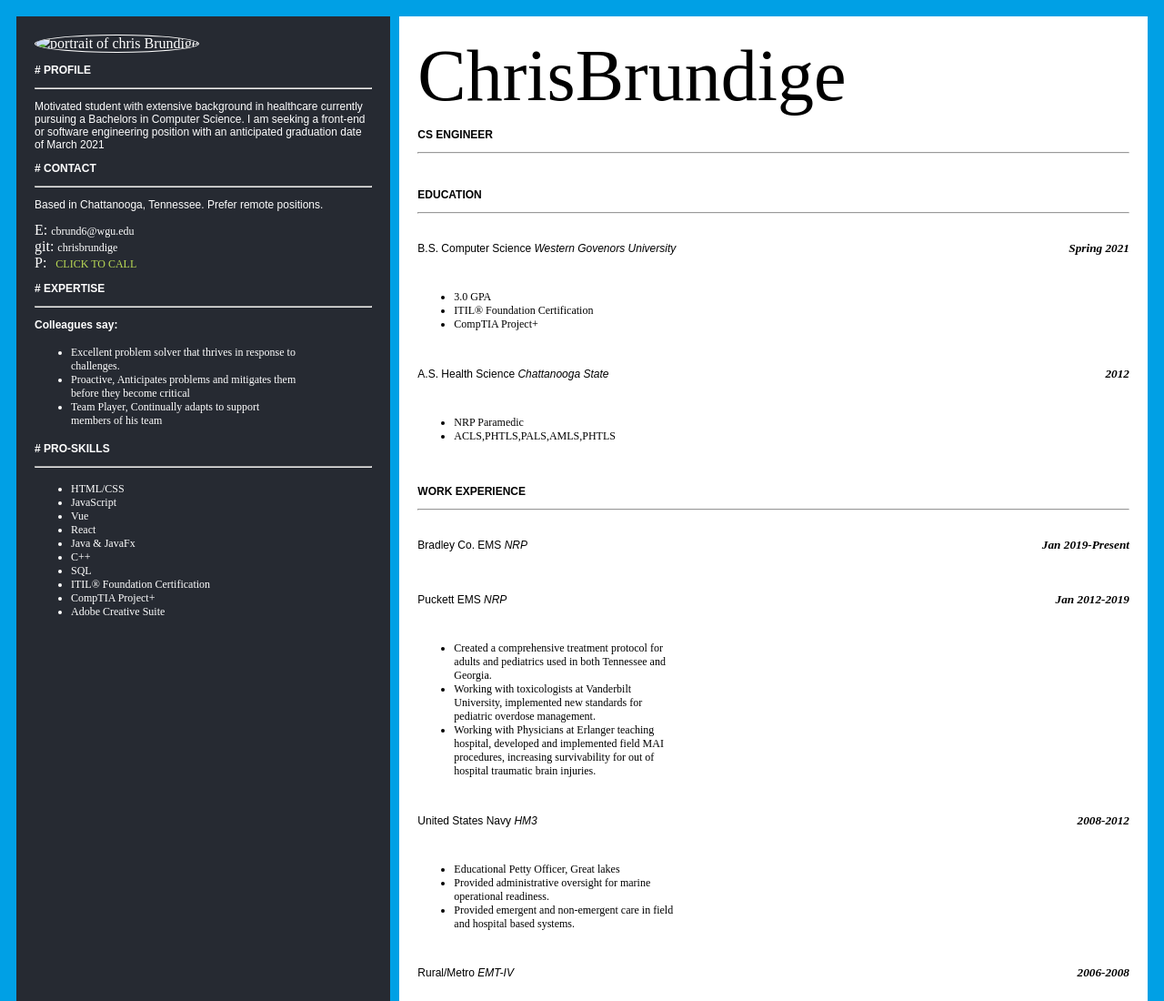
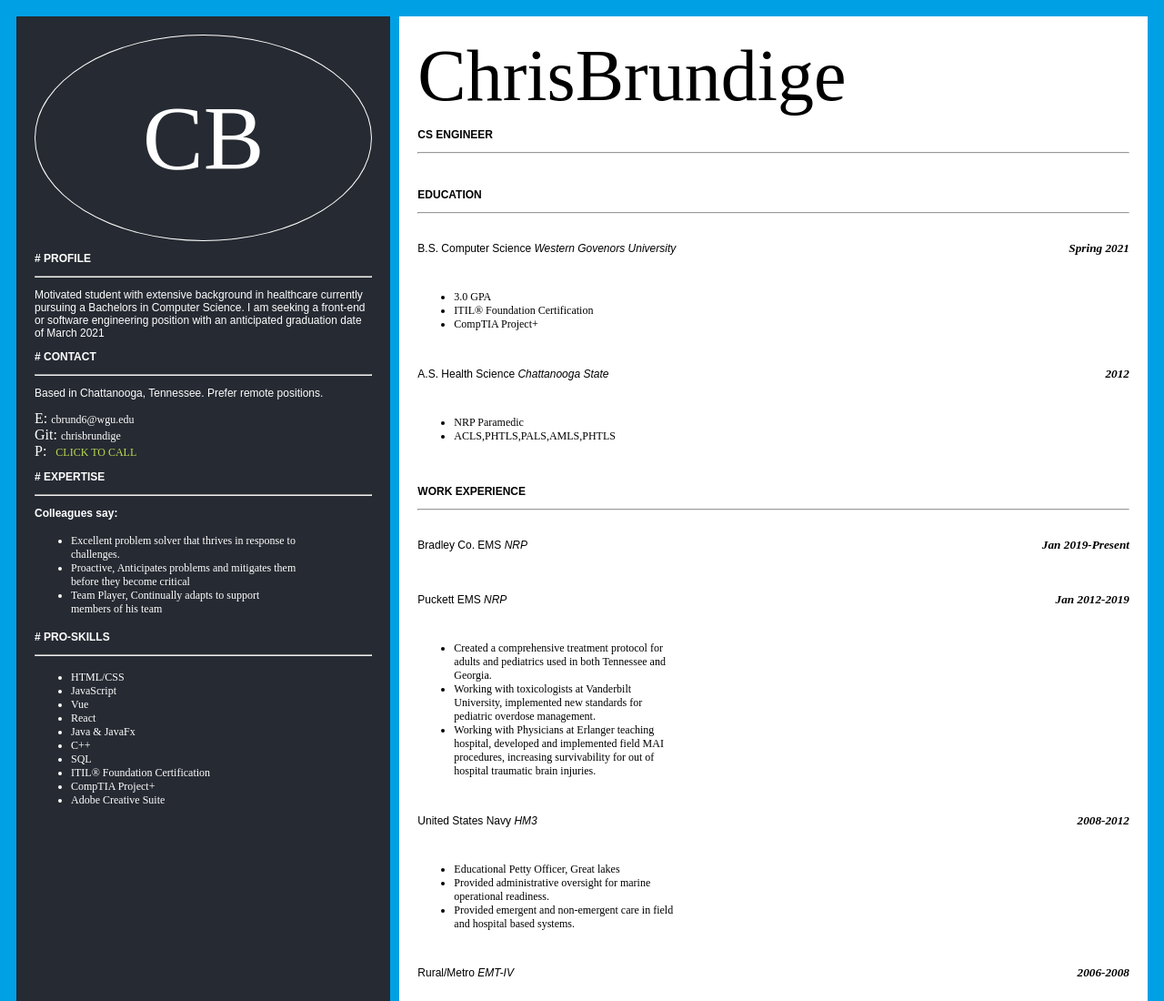
Before and after one commit to chrisbrundige/resume, a plain HTML site: page index.html in a window 1280 px wide. Shown: the top 1100 px of the page at 91% size. Drawn offline with Linux system fonts and the light colour scheme.

Commit message:
Update index.html

```diff
--- a/index.html
+++ b/index.html
@@ -9,7 +9,7 @@
   </head>
   <body>
     <div class="dark">
-      <img id="profile" src="#" alt="portrait of chris Brundige" />
+      <div class="square">CB</div>
       <div class="txt-bloc" id="pro">
         <h3># profile</h3>
         <hr />
@@ -27,7 +27,7 @@
         </p>
        <span>E: <a href="mailto:cbrund6@wgu.edu">cbrund6@wgu.edu</a></span>
       </div>
-      <span>git: <a href="https://www.github.com/chrisbrundige">chrisbrundige</a></span><br/>
+      <span>Git: <a href="https://www.github.com/chrisbrundige">chrisbrundige</a></span><br/>
 
       <span>P:<a href="tel:1-423-305-9812" id="ph">click to call</a></span>
       <div class="txt-bloc" id="expertise">
```
